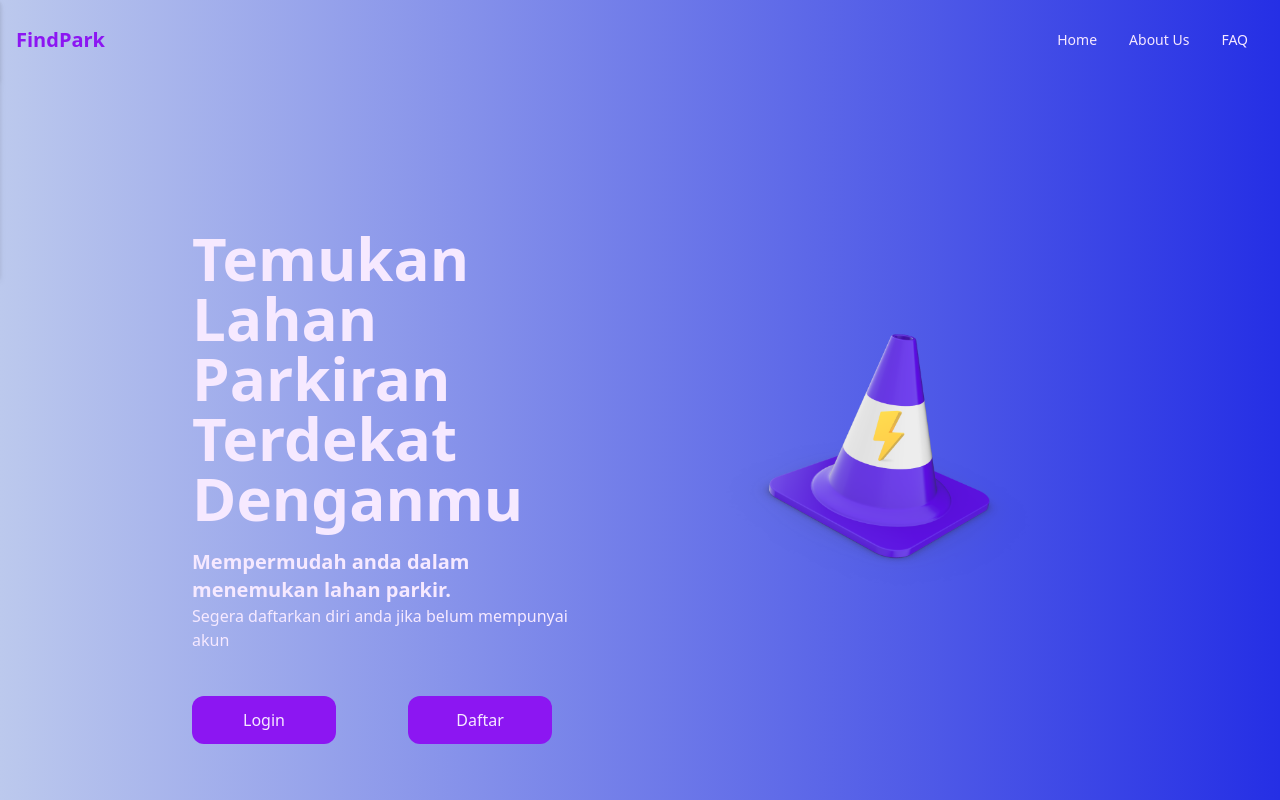
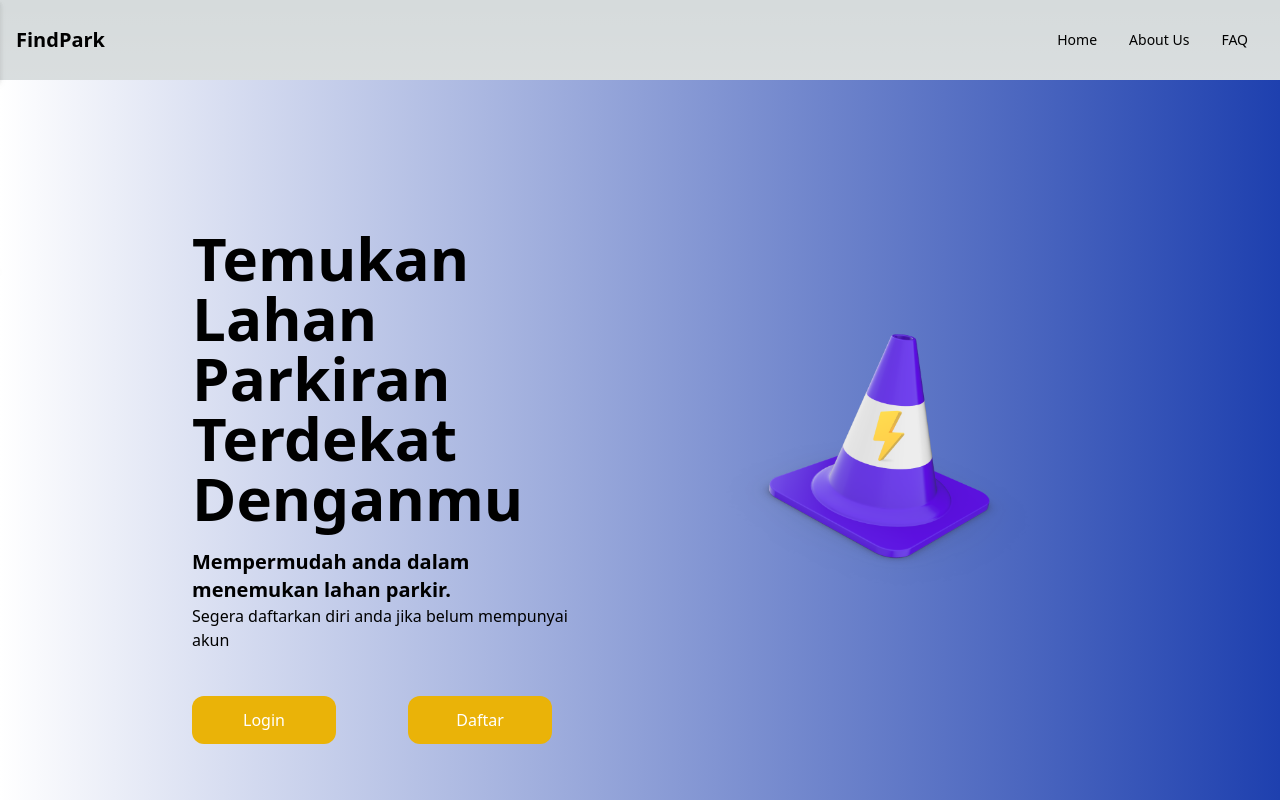
Before and after one commit to ahmadadi1415/nextfindpark, a Next.js app: page / in a window 1280 px wide. Shown: the top 800 px of the page. Built offline with nearby package versions, Linux system fonts and the light colour scheme; no server answers.

Commit message:
Update
Sedikit

```diff
--- a/src/pages/index.tsx
+++ b/src/pages/index.tsx
@@ -15,26 +15,23 @@ export default function Home() {
     <>
       <Navbar />
       <div>
-        <main className="lg:p-32 flex items-center justify-between flex-col-2 min-h-screen bg-gradient-to-r from-abu to-birugelap">
+        <main className="lg:p-32 flex items-center justify-between flex-col-2 min-h-screen bg-gradient-to-r from-white to-blue-800">
           <div className="lg:grid grid-cols-2 ">
             <div className="">
               <div className="mx-auto flex-col flex w-3/4 py-5 ">
-                <h1 className="antialiased text-6xl font-sans text-left text-unguterang font-bold">Temukan Lahan Parkiran Terdekat Denganmu</h1>
+                <h1 className="antialiased text-6xl font-sans text-left text-black font-bold">Temukan Lahan Parkiran Terdekat Denganmu</h1>
                 <div className="py-5">
-                  <h2 className="text-xl font-sans text-left text-unguterang font-bold">Mempermudah anda dalam menemukan lahan parkir.</h2>
-                  <p className="text-s font-sans text-left text-unguterang">Segera daftarkan diri anda jika belum mempunyai akun</p>
+                  <h2 className="text-xl font-sans text-left text-black font-bold">Mempermudah anda dalam menemukan lahan parkir.</h2>
+                  <p className="text-s font-sans text-left text-black">Segera daftarkan diri anda jika belum mempunyai akun</p>
                 </div>
                 <div className="flex lg:py-6 ">
                   <Link href="/login">
-                    <button
-                      type="button"
-                      className="h-12 w-36 inline-block text-unguterang bg-primary hover:bg-blue-800 focus:ring-4 focus:ring-blue-300 font-medium rounded-xl text-m mr-2 mb-2 bg-ungugelap focus:outline-none dark:focus:ring-blue-800"
-                    >
+                    <button type="button" className="h-12 w-36 inline-block text-white hover:bg-blue-800 focus:ring-4 focus:ring-blue-300 font-medium rounded-xl text-m mr-2 mb-2 bg-yellow-500 focus:outline-none dark:focus:ring-blue-800">
                       Login
                     </button>
                   </Link>
                   <Link href="/registration">
-                    <button type="button" className="ml-16 h-12 w-36 inline-block text-unguterang bg-gray-200 hover:bg-gray-300 focus:ring-4 focus:ring-blue-300 font-medium rounded-xl text-m  mr-2 mb-2 bg-ungugelap ">
+                    <button type="button" className="ml-16 h-12 w-36 inline-block text-white bg-yellow-500 hover:bg-gray-300 focus:ring-4 focus:ring-blue-300 font-medium rounded-xl text-m  mr-2 mb-2 bg-ungugelap ">
                       Daftar
                     </button>
                   </Link>
--- a/tailwind.config.js
+++ b/tailwind.config.js
@@ -4,15 +4,6 @@ module.exports = {
 
   theme: {
     extend: {},
-    colors: {
-      transparent: 'transparent',
-      current: 'currentColor',
-      birugelap: '#252FE5',
-      biruterang: '#5667E2',
-      abu: '#BCC9ED',
-      unguterang: '#F6E9FF',
-      ungugelap: '#8C16F2',
-    },
   },
   plugins: [require('@tailwindcss/forms')],
 };
```
